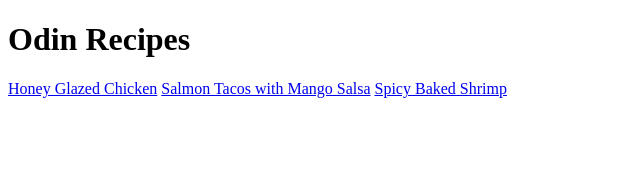
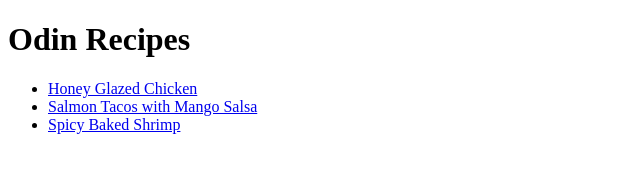
Before and after one commit to ncsgsydn/odin-recipes, a plain HTML site: page index.html in a window 1280 px wide. Shown: the whole page, without its empty margins (0-640 px from the left). Drawn offline with Linux system fonts and the light colour scheme.

Commit message:
Change page layout

```diff
--- a/index.html
+++ b/index.html
@@ -8,9 +8,11 @@
 
 <body>
     <h1>Odin Recipes</h1>
-    <a href="./recipes/honey_Glazed_Chicken.html">Honey Glazed Chicken</a>
-    <a href="./recipes/Salmon_Tacos_with_Mango_Salsa.html">Salmon Tacos with Mango Salsa</a>
-    <a href="./recipes/Spicy_Baked_Shrimp.html">Spicy Baked Shrimp</a>
+    <ul>
+        <li><a href="./recipes/honey_Glazed_Chicken.html">Honey Glazed Chicken</a></li>
+        <li><a href="./recipes/Salmon_Tacos_with_Mango_Salsa.html">Salmon Tacos with Mango Salsa</a></li>
+        <li><a href="./recipes/Spicy_Baked_Shrimp.html">Spicy Baked Shrimp</a></li>
+    </ul>
 </body>
 
 </HTML>
```
Also changed, not shown: recipes/Salmon_Tacos_with_Mango_Salsa.html (+1 -1 lines).
